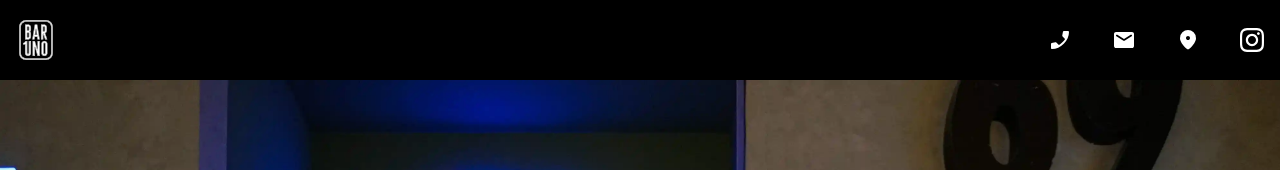
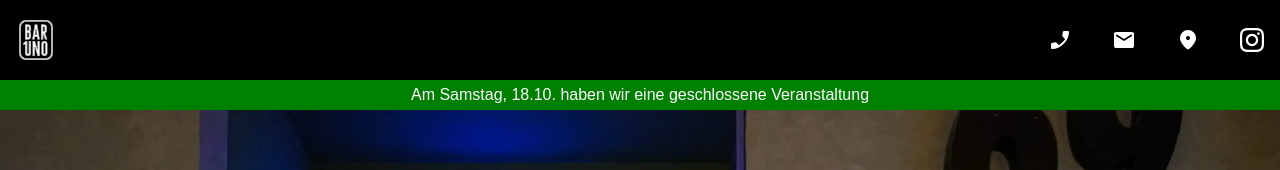
Before and after one commit to te-sa/bar-uno, a website: page index.html in a window 1280 px wide. Shown: the top 170 px of the page. Drawn offline with Linux system fonts and the light colour scheme.

Commit message:
Update index.html

```diff
--- a/index.html
+++ b/index.html
@@ -122,9 +122,9 @@
   </div>
 </nav>
 
-<!-- <div class="banner">
-  <p>Am Freitag, 03.10. (Tag der Deutschen Einheit) haben wir ab 17:00 geöffnet!</p>
-</div> -->
+<div class="banner">
+  <p>Am Samstag, 18.10. haben wir eine geschlossene Veranstaltung</p>
+</div>
 
 <main>
   <div class="header-container">
```
